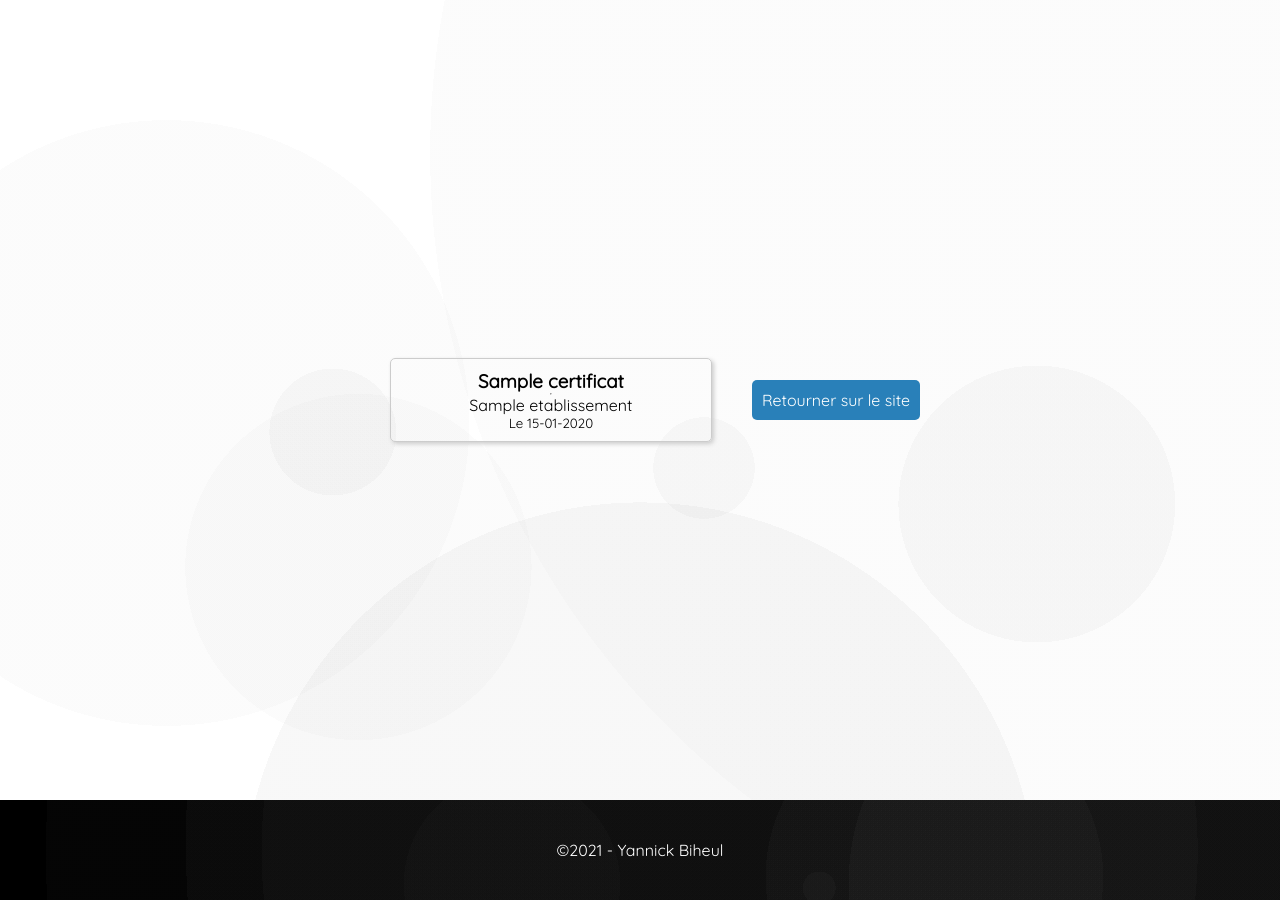
After one commit to yannickbiheul/yannickbiheul_mvc, a PHP site: template views/viewCertificats.php in a window 1280 px wide. The commit adds this page. Run offline with PHP 8.4, Linux system fonts and the light colour scheme; the template is opened without the code that fills it: most values are stand-ins (such as "Sample title", 1, 10 or a date in 2020); some libraries are stand-ins or nearby versions.

Commit message:
Ajout des certificats

```diff
--- /dev/null
+++ b/assets/css/certificats.css
@@ -0,0 +1,24 @@
+#certificats {
+    width: 100%;
+    min-height: 100vh;
+
+    display: flex;
+    justify-content: center;
+    align-items: center;
+    flex-wrap: wrap;
+}
+
+.certificat {
+    width: 300px;
+    display: flex;
+    flex-direction: column;
+    justify-content: center;
+    align-items: center;
+
+    margin: 40px;
+    text-align: center;
+    border: 1px solid #ccc;
+    padding: 10px;
+    border-radius: 5px;
+    box-shadow: 2px 2px 4px #ccc;
+}
--- a/assets/css/main.css
+++ b/assets/css/main.css
@@ -8,6 +8,7 @@
 @import 'games.css';
 @import 'portfolio.css';
 @import 'contact.css';
+@import 'certificats.css';
 
 * {
     margin: 0;
--- a/controllers/HomeController.php
+++ b/controllers/HomeController.php
@@ -17,7 +17,6 @@ class HomeController {
         $texte = $this->homeDao->getText();
         $diplomes = $this->homeDao->getDiplomes();
         $experiences = $this->homeDao->getExp();
-        $certificats = $this->homeDao->getCertifs();
         $socials = $this->homeDao->getSocials();
         $games = $this->homeDao->getGames();
         $projets = $this->homeDao->getProjets();
@@ -29,4 +28,9 @@ class HomeController {
         $message = $this->homeService->checkMessage($_POST);
         header('Location: \\');
     }
+
+    public function showCertificats() {
+        $certificats = $this->homeDao->getCertifs();
+        require('views/viewCertificats.php');
+    }
 }
--- /dev/null
+++ b/views/viewCertificats.php
@@ -0,0 +1,34 @@
+<?php
+ob_start();
+?>
+
+<section id="certificats">
+
+    <?php
+        foreach ($certificats as $certificat) {
+    ?>
+        <div class="certificat">
+            <h3><?= $certificat['nom'] ?></h3>
+            <hr>
+            <p><?= $certificat['etablissement'] ?></p>
+            <small>
+                <?php
+                    $date = date_create($certificat['date_obtention']);
+                    echo "Le " . date_format($date, 'd-m-Y');
+                ?>
+            </small>
+        </div>
+    <?php
+        }
+    ?>
+    <div class="bouton">
+        <a href="index.php?action=home">Retourner sur le site</a>
+    </div>
+
+
+</section>
+
+<?php
+$content = ob_get_clean();
+require('views/template.php');
+?>
--- a/views/viewHome.php
+++ b/views/viewHome.php
@@ -86,7 +86,7 @@ ob_start();
         }
     ?>
 
-    <a href="#">Certificats</a>
+    <a href="index.php?action=showCertificats">Certificats</a>
 
 </section>
 
```
